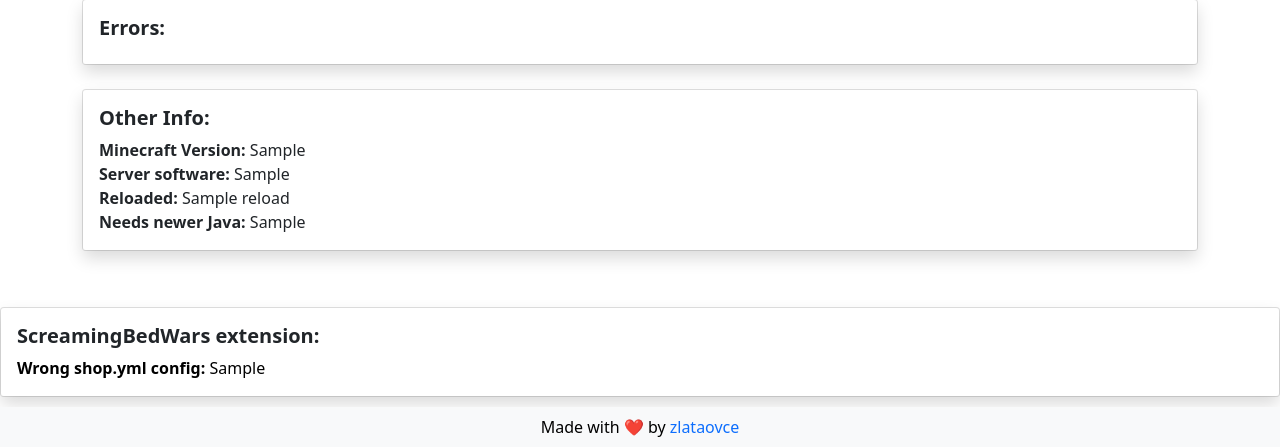
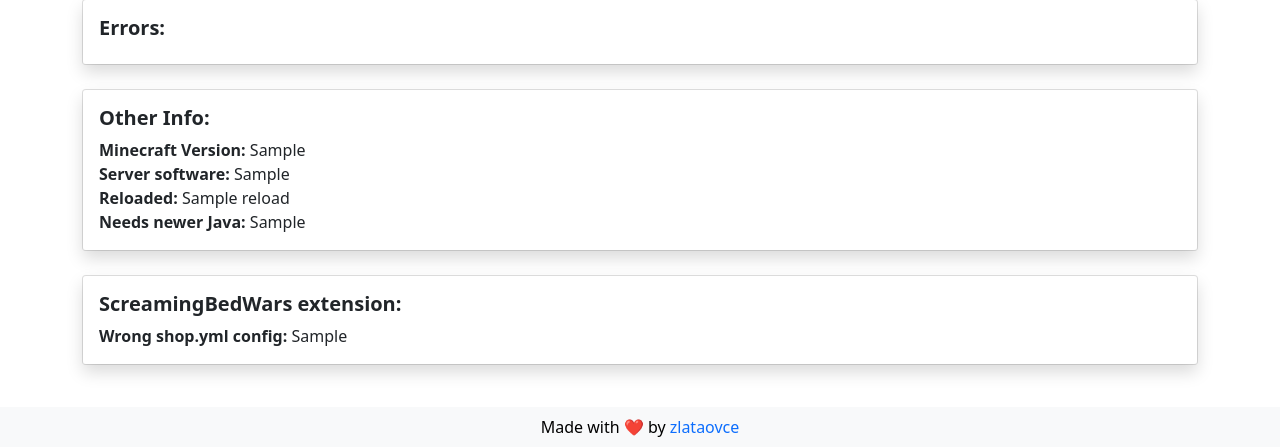
Before and after one commit to zlataovce/plshelp, a Flask app: template templates/show.html in a window 1280 px wide. Shown: the part 353-800 px from the top of the page. Run offline with Flask 2, Linux system fonts and the light colour scheme; the template is opened without the code that fills it: most values are stand-ins (such as "Sample title", 1, 10 or a date in 2020).

Commit message:
greg's darkmode finished, bugfixes

```diff
--- a/run.py
+++ b/run.py
@@ -14,6 +14,9 @@ load_dotenv()
 
 app = Flask('')
 
+config = ConfigParser()
+config.read('config.ini')
+
 ##@app.errorhandler(404)
 ##def page_not_found(e):
 ##    config = ConfigParser()
@@ -23,8 +26,7 @@ app = Flask('')
 
 
 def upload_paste_thread(text):
-    config = ConfigParser()
-    config.read('config.ini')
+    global config
     pb = Pastebin(api_dev_key=environ.get('PASTEBIN_API_KEY'))
     pasteurl = pb.create_paste(text, api_paste_expire_date=config['SHARE']['PasteExpire'],
                                api_paste_name=config['SHARE']['PasteTitle'])
@@ -45,18 +47,19 @@ def parse():
 
 @app.route("/")
 def index():
-    return render_template("index.html")
+    global config
+    return render_template("index.html", domain=config['FLASK']['Domain'])
 
 
 @app.route("/text")
 def index2():
-    return render_template("textupload.html")
+    global config
+    return render_template("textupload.html", domain=config['FLASK']['Domain'])
 
 
 @app.route("/show", methods=["GET", "POST"])
 def show():
-    config = ConfigParser()
-    config.read('config.ini')
+    global config
     if request.method == "GET":
         if request.args.get("type") == "share":
             r = requests.get(config['FLASK']['Domain'] + "/api/v1?url=" + request.args.get("url"))
@@ -84,8 +87,7 @@ def show():
 
 @app.route("/showv2", methods=["GET", "POST"])
 def showv2():
-    config = ConfigParser()
-    config.read('config.ini')
+    global config
     if request.method == "GET":
         index2()
     if request.method == "POST":
--- a/static/css/body.css
+++ b/static/css/body.css
@@ -135,6 +135,6 @@ a {
 }
 
 .card-dark {
-  color: #fff;
-  background-color: #2f3136 !important;
+  color: white;
+  background-color: #292b2f !important;
 }
--- a/static/js/main.js
+++ b/static/js/main.js
@@ -13,6 +13,11 @@ const toggleClass =  (el, cls) => {
 };
 
 function DarkModeIndex() {
+    if (localStorage.getItem("theme") == "dark") {
+        localStorage.setItem("theme", "light");
+    } else if (localStorage.getItem("theme") == "light") {
+        localStorage.setItem("theme", "dark");
+    }
     var footer = document.getElementById("footer");
     footer.classList.toggle("footer-dark");
 
@@ -28,6 +33,11 @@ function DarkModeIndex() {
 
 
 function DarkModeShow() {
+    if (localStorage.getItem("theme") == "dark") {
+        localStorage.setItem("theme", "light");
+    } else if (localStorage.getItem("theme") == "light") {
+        localStorage.setItem("theme", "dark");
+    }
     var footer = document.getElementById("footer");
     footer.classList.toggle("footer-dark");
 
@@ -36,13 +46,43 @@ function DarkModeShow() {
     toggleClass(document.getElementById("info2"), ["subtitle-dark"]);
     toggleClass(document.getElementById("info3"), ["subtitle-dark"]);
     toggleClass(document.getElementById("info4"), ["subtitle-dark"]);
+    toggleClass(document.getElementById("info5"), ["subtitle-dark"]);
     toggleClass(document.getElementById("error"), ["error-dark"]);
     toggleClass(document.getElementById("body"), ["body-dark"]);
     toggleClass(document.getElementById("spacer"), ["body-dark"]);
     toggleClass(document.getElementById("title"), ["title-dark"]);
+    toggleClass(document.getElementById("title2"), ["title-dark2"]);
     toggleClass(document.getElementById("card1"), ["card-dark"]);
     toggleClass(document.getElementById("card2"), ["card-dark"]);
     toggleClass(document.getElementById("card3"), ["card-dark"]);
     toggleClass(document.getElementById("card4"), ["card-dark"]);
     toggleClass(document.getElementById("card5"), ["card-dark"]);
 }
+
+window.onload = function WindowLoad(event) {
+  if (localStorage.getItem("theme") == null) {
+      localStorage.setItem("theme", "light");
+  }
+
+  if (localStorage.getItem("theme") == "dark") {
+    var footer = document.getElementById("footer");
+    footer.classList.toggle("footer-dark");
+
+    toggleClass(document.getElementById("navbar"), ["bg-dark", "navbar-dark"]);
+    toggleClass(document.getElementById("info1"), ["subtitle-dark"]);
+    toggleClass(document.getElementById("info2"), ["subtitle-dark"]);
+    toggleClass(document.getElementById("info3"), ["subtitle-dark"]);
+    toggleClass(document.getElementById("info4"), ["subtitle-dark"]);
+    toggleClass(document.getElementById("info5"), ["subtitle-dark"]);
+    toggleClass(document.getElementById("error"), ["error-dark"]);
+    toggleClass(document.getElementById("body"), ["body-dark"]);
+    toggleClass(document.getElementById("spacer"), ["body-dark"]);
+    toggleClass(document.getElementById("title"), ["title-dark"]);
+    toggleClass(document.getElementById("title2"), ["title-dark2"]);
+    toggleClass(document.getElementById("card1"), ["card-dark"]);
+    toggleClass(document.getElementById("card2"), ["card-dark"]);
+    toggleClass(document.getElementById("card3"), ["card-dark"]);
+    toggleClass(document.getElementById("card4"), ["card-dark"]);
+    toggleClass(document.getElementById("card5"), ["card-dark"]);
+  }
+}
--- a/templates/index.html
+++ b/templates/index.html
@@ -18,10 +18,10 @@
 			<!-- navbar -->
 			<nav id="navbar" class="navbar navbar-expand-lg navbar-light bg-light">
 				<div class="container-fluid">
-					<a id="text" class="navbar-brand ml-2" href="{{ domain }}">plshelp</a>
+					<a id="text" class="navbar-brand ml-2" href="{{domain}}">plshelp</a>
 					<div class="onoffswitch">
 						<input type="checkbox" name="onoffswitch" class="onoffswitch-checkbox" id="myonoffswitch" tabindex="0" checked>
-						<label class="onoffswitch-label" for="myonoffswitch" onclick="DarkModeIndex()">
+						<label class="onoffswitch-label" id="onoff" for="myonoffswitch" onclick="DarkModeIndex()">
 							<span class="onoffswitch-inner"></span>
 							<span class="onoffswitch-switch"></span>
 						</label>
--- a/templates/show.html
+++ b/templates/show.html
@@ -57,6 +57,10 @@
 		.body-dark body {
 			background-color: #2f3136;
 		}
+
+		.title-dark {
+			background-color: #2f3136 !important;
+		}
 	</style>
 </head>
 
@@ -64,11 +68,11 @@
 	<div id="body">
 		<nav id="navbar" class="navbar navbar-expand-lg navbar-light bg-light">
 			<div class="container-fluid">
-				<a id="text" class="navbar-brand ml-2" href="{{ domain }}">plshelp</a>
+				<a id="text" class="navbar-brand ml-2" href="{{domain}}">plshelp</a>
 				<div class="onoffswitch">
 					<input type="checkbox" name="onoffswitch" class="onoffswitch-checkbox" id="myonoffswitch"
 						tabindex="0" checked>
-					<label class="onoffswitch-label" for="myonoffswitch" onclick="DarkModeShow()">
+					<label class="onoffswitch-label" for="myonoffswitch" id="onoff" onclick="DarkModeShow()">
 						<span class="onoffswitch-inner"></span>
 						<span class="onoffswitch-switch"></span>
 					</label>
@@ -78,7 +82,7 @@
 		<div id="card-background" class="container rounded" style="padding-top: 32px; padding-bottom: 32px;">
 			<div id="card1" class="card w-100 card-box">
 				<div class="card-body shadow">
-					<h2 id="title"><strong>plshelp analysis</strong></h2>
+					<h2 id="title2" class="title"><strong>plshelp analysis</strong></h2>
 					<div class="mt-3">
 						<p id="sharelink" style="display: none;">{{share_url}}</p>
 						<p id="pastelink" style="display: none;">{{paste_url}}</p>
@@ -93,7 +97,7 @@
 			</div>
 			<div id="card2" class="card w-100 mt-4">
 				<div class="card-body shadow">
-					<h2 id="title" class="mb-2"><strong>Plugins:</strong></h2>
+					<h2 id="title2" class="mb-2"><strong>Plugins:</strong></h2>
 					{% for plugin in plugins %}
 					<div style="font-family: monospace, sans-serif; font-size: 12px;">{{plugin}}</div>
 					{% endfor %}
@@ -101,7 +105,7 @@
 			</div>
 			<div id="card3" class="card w-100 mt-4">
 				<div class="card-body shadow errors-light">
-					<h2 id="title" class="mb-2"><strong>Errors:</strong></h2>
+					<h2 id="title2" class="mb-2"><strong>Errors:</strong></h2>
 					{% for error in errors %}
 					<div id="error" class="error-light">{{error}}</div>
 					{% endfor %}
@@ -109,7 +113,7 @@
 			</div>
 			<div id="card4" class="card w-100 mt-4">
 				<div class="card-body shadow errors-light">
-					<h2 id="title"><strong>Other Info:</strong></h2>
+					<h2 id="title2"><strong>Other Info:</strong></h2>
 					<div id="info1" class="subtitle-light"><strong>Minecraft Version:</strong> {{minecraft_version}}
 					</div>
 					<div id="info2" class="subtitle-light"><strong>Server software:</strong> {{server_software}}</div>
@@ -117,18 +121,18 @@
 					<div id="info4" class="subtitle-light"><strong>Needs newer Java:</strong> {{needs_newer_java}}</div>
 				</div>
 			</div>
-		</div>
 		{% block body %}
 		{% if sbw_wrongshop %}
 		<div id="card5" class="card w-100 mt-4">
 			<div class="card-body shadow errors-light">
-				<h2 id="title"><strong>ScreamingBedWars extension:</strong></h2>
-				<div class="subtitle" style="font-size: 16px; color: black;"><strong>Wrong shop.yml config:</strong>
+				<h2 id="title2"><strong>ScreamingBedWars extension:</strong></h2>
+				<div class="subtitle-light" id="info5" style="font-size: 16px;"><strong>Wrong shop.yml config:</strong>
 					{{sbw_wrongshop}}</div>
 			</div>
 		</div>
 		{% endif %}
 		{% endblock %}
+		</div>
 		<br></br>
 		<footer id="footer" class="footer-light" style="position: fixed;">
 			<p class="mt-2">
--- a/templates/textupload.html
+++ b/templates/textupload.html
@@ -56,11 +56,11 @@
 	<div id="body">
 		<nav id="navbar" class="navbar navbar-expand-lg navbar-light bg-light">
 			<div class="container-fluid">
-				<a id="text" class="navbar-brand ml-2" href="{{ domain }}">plshelp</a>
+				<a id="text" class="navbar-brand ml-2" href="{{domain}}">plshelp</a>
 				<div class="onoffswitch">
 					<input type="checkbox" name="onoffswitch" class="onoffswitch-checkbox" id="myonoffswitch"
 						tabindex="0" checked>
-					<label class="onoffswitch-label" for="myonoffswitch" onclick="DarkModeShow()">
+					<label class="onoffswitch-label" for="myonoffswitch" id="onoff" onclick="DarkModeShow()">
 						<span class="onoffswitch-inner"></span>
 						<span class="onoffswitch-switch"></span>
 					</label>
```
